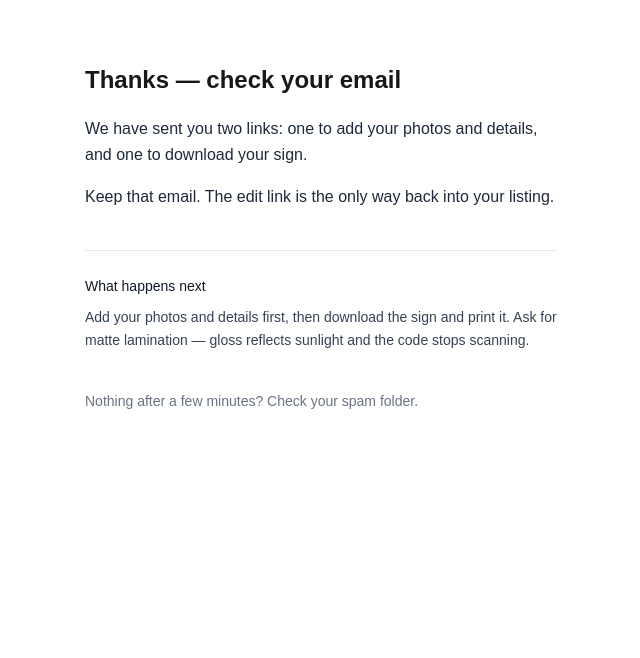
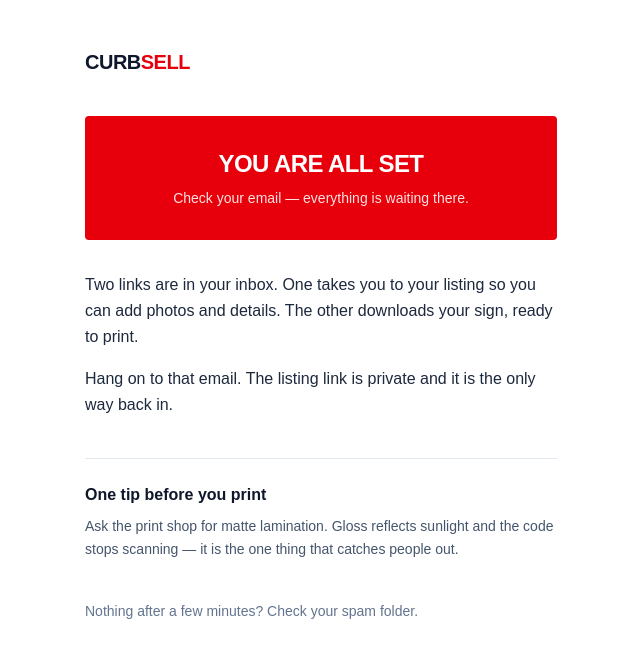
Before and after one commit to ceocarolinaz-dot/signpost, a Next.js app: page /thanks in a window 1280 px wide. Shown: the top 658 px of the page, without its empty margins (319-959 px from the left). Built offline with nearby package versions, Linux system fonts and the light colour scheme.

Commit message:
curbsell branding across flow

```diff
--- /dev/null
+++ b/app/components/Logo.tsx
@@ -0,0 +1,7 @@
+export default function Logo({ size = 'text-xl' }: { size?: string }) {
+  return (
+    <a href="/" className={'block font-black uppercase tracking-tight text-slate-900 ' + size}>
+      Curb<span className="text-red-600">sell</span>
+    </a>
+  );
+}
--- a/app/download/[code]/page.tsx
+++ b/app/download/[code]/page.tsx
@@ -1,3 +1,5 @@
+import Logo from '../../components/Logo';
+
 export default async function Download({ params }: { params: Promise<{ code: string }> }) {
   const { code } = await params;
   const c = code.toUpperCase();
@@ -13,26 +15,28 @@ export default async function Download({ params }: { params: Promise<{ code: str
 
   return (
     <main className="mx-auto max-w-lg px-5 py-12">
-      <h1 className="text-2xl font-semibold">Your sign</h1>
-      <p className="mt-1 text-sm text-gray-500">Code {c}</p>
+      <Logo />
+
+      <h1 className="mt-10 text-3xl font-black uppercase tracking-tight text-slate-900">Your sign</h1>
+      <p className="mt-2 text-sm text-slate-500">It points at curbsell.com/s/{c}</p>
 
       <div className="mt-8 space-y-3">
         {sizes.map((s) => (
-          <a key={s.key} href={'/api/sign/' + c + '?size=' + s.key} className="block rounded-lg border border-gray-300 p-4">
-            <span className="font-medium">{s.name}</span>
-            <span className="mt-1 block text-sm text-gray-600">{s.note}</span>
+          <a key={s.key} href={'/api/sign/' + c + '?size=' + s.key} className="block rounded border-2 border-slate-200 p-4">
+            <span className="font-bold text-slate-900">{s.name}</span>
+            <span className="mt-1 block text-sm text-slate-600">{s.note}</span>
           </a>
         ))}
       </div>
 
-      <div className="mt-10 border-t border-gray-200 pt-6 text-sm leading-relaxed text-gray-700">
-        <p className="font-medium text-gray-900">Printing it</p>
-        <p className="mt-2">Take the PDF to a print shop and ask for matte lamination. Matte matters — gloss reflects sunlight and the code stops scanning.</p>
-        <p className="mt-2">Print at actual size. Do not let the printer scale it to fit, or the margins and the code will be wrong.</p>
+      <div className="mt-10 border-t border-slate-200 pt-6 text-sm leading-relaxed text-slate-700">
+        <p className="font-bold text-slate-900">Printing it</p>
+        <p className="mt-2">Ask for matte lamination. Gloss reflects sunlight and the code stops scanning.</p>
+        <p className="mt-2">Print at actual size. Do not let the printer scale it to fit.</p>
         <p className="mt-2">Before you put it out, scan it yourself from where a buyer would stand. Check it in direct sun and through glass.</p>
       </div>
 
-      <a href={'/s/' + c} className="mt-8 block text-center text-sm underline">View your listing</a>
+      <a href={'/s/' + c} className="mt-8 block rounded bg-slate-900 py-3.5 text-center font-bold text-white">View your listing</a>
     </main>
   );
 }
--- a/app/edit/[token]/page.tsx
+++ b/app/edit/[token]/page.tsx
@@ -1,5 +1,6 @@
 'use client';
 
+import Logo from '../../components/Logo';
 import { useEffect, useState } from 'react';
 import { useParams } from 'next/navigation';
 import { createClient } from '@supabase/supabase-js';
@@ -129,8 +130,9 @@ export default function EditPage() {
 
   return (
     <main className="mx-auto max-w-lg px-5 py-8">
-      <h1 className="text-2xl font-semibold">Edit listing</h1>
-      <p className="mt-1 text-sm text-gray-500">Code {code}</p>
+      <Logo />
+      <h1 className="mt-8 text-2xl font-black uppercase tracking-tight text-slate-900">Your listing</h1>
+      <p className="mt-1 text-sm text-gray-500">curbsell.com/s/{code}</p>
       <p className="mt-1 text-sm text-gray-500">{scanCount === 0 ? 'No scans yet' : scanCount === 1 ? '1 scan' : scanCount + ' scans'}</p>
       <label className={label}>Title</label>
       <input className={field} value={title} onChange={(e) => setTitle(e.target.value)} />
--- a/app/s/[code]/page.tsx
+++ b/app/s/[code]/page.tsx
@@ -55,7 +55,7 @@ export default async function ListingPage({ params }: { params: Promise<{ code:
         </div>
       )}
 
-      <a href={refHref} className="mt-12 block border-t border-gray-200 pt-6 text-center text-sm text-gray-500">Selling something yourself? Make a page like this.</a>
+     <a href={refHref} className="mt-12 block border-t border-gray-200 pt-6 text-center text-sm text-gray-500">Selling something yourself? Make a page like this with <span className="font-black uppercase tracking-tight text-slate-900">Curb<span className="text-red-600">sell</span></span></a>
     </main>
   );
 }
--- a/app/thanks/page.tsx
+++ b/app/thanks/page.tsx
@@ -1,18 +1,25 @@
+import Logo from '../components/Logo';
+
 export default function Thanks() {
   return (
-    <main className="mx-auto max-w-lg px-5 py-16">
-      <h1 className="text-2xl font-semibold">Thanks — check your email</h1>
+    <main className="mx-auto max-w-lg px-5 py-12">
+      <Logo />
 
-      <p className="mt-5 leading-relaxed text-gray-800">We have sent you two links: one to add your photos and details, and one to download your sign.</p>
-
-      <p className="mt-4 leading-relaxed text-gray-800">Keep that email. The edit link is the only way back into your listing.</p>
-
-      <div className="mt-10 border-t border-gray-200 pt-6 text-sm leading-relaxed text-gray-700">
-        <p className="font-medium text-gray-900">What happens next</p>
-        <p className="mt-2">Add your photos and details first, then download the sign and print it. Ask for matte lamination — gloss reflects sunlight and the code stops scanning.</p>
+      <div className="mt-10 rounded bg-red-600 px-6 py-8 text-center">
+        <p className="text-2xl font-black uppercase tracking-tight text-white">You are all set</p>
+        <p className="mt-2 text-sm text-red-100">Check your email — everything is waiting there.</p>
       </div>
 
-      <p className="mt-10 text-sm text-gray-500">Nothing after a few minutes? Check your spam folder.</p>
+      <p className="mt-8 leading-relaxed text-slate-800">Two links are in your inbox. One takes you to your listing so you can add photos and details. The other downloads your sign, ready to print.</p>
+
+      <p className="mt-4 leading-relaxed text-slate-800">Hang on to that email. The listing link is private and it is the only way back in.</p>
+
+      <div className="mt-10 border-t border-slate-200 pt-6">
+        <p className="font-bold text-slate-900">One tip before you print</p>
+        <p className="mt-2 text-sm leading-relaxed text-slate-600">Ask the print shop for matte lamination. Gloss reflects sunlight and the code stops scanning — it is the one thing that catches people out.</p>
+      </div>
+
+      <p className="mt-10 text-sm text-slate-500">Nothing after a few minutes? Check your spam folder.</p>
     </main>
   );
 }
```
